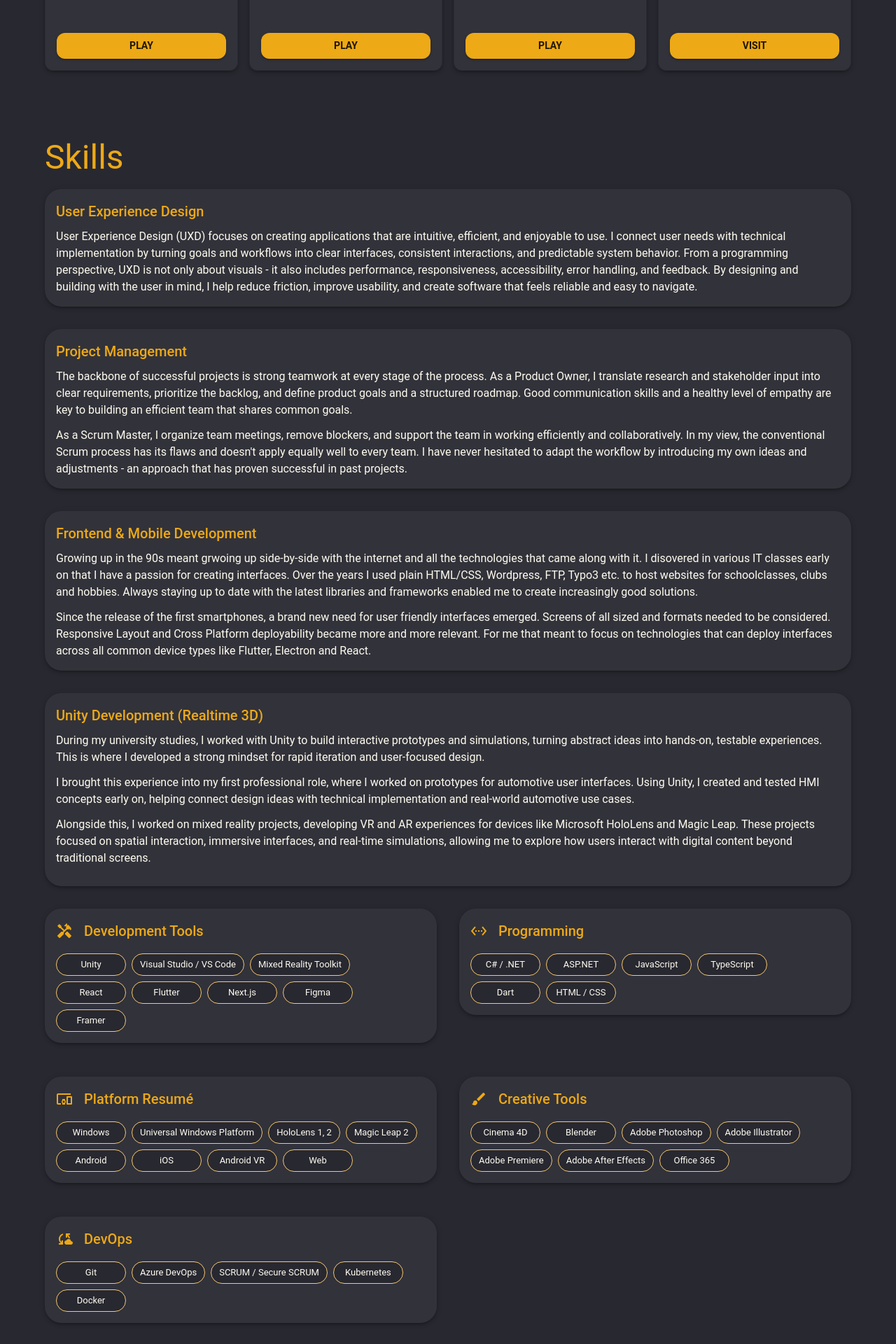
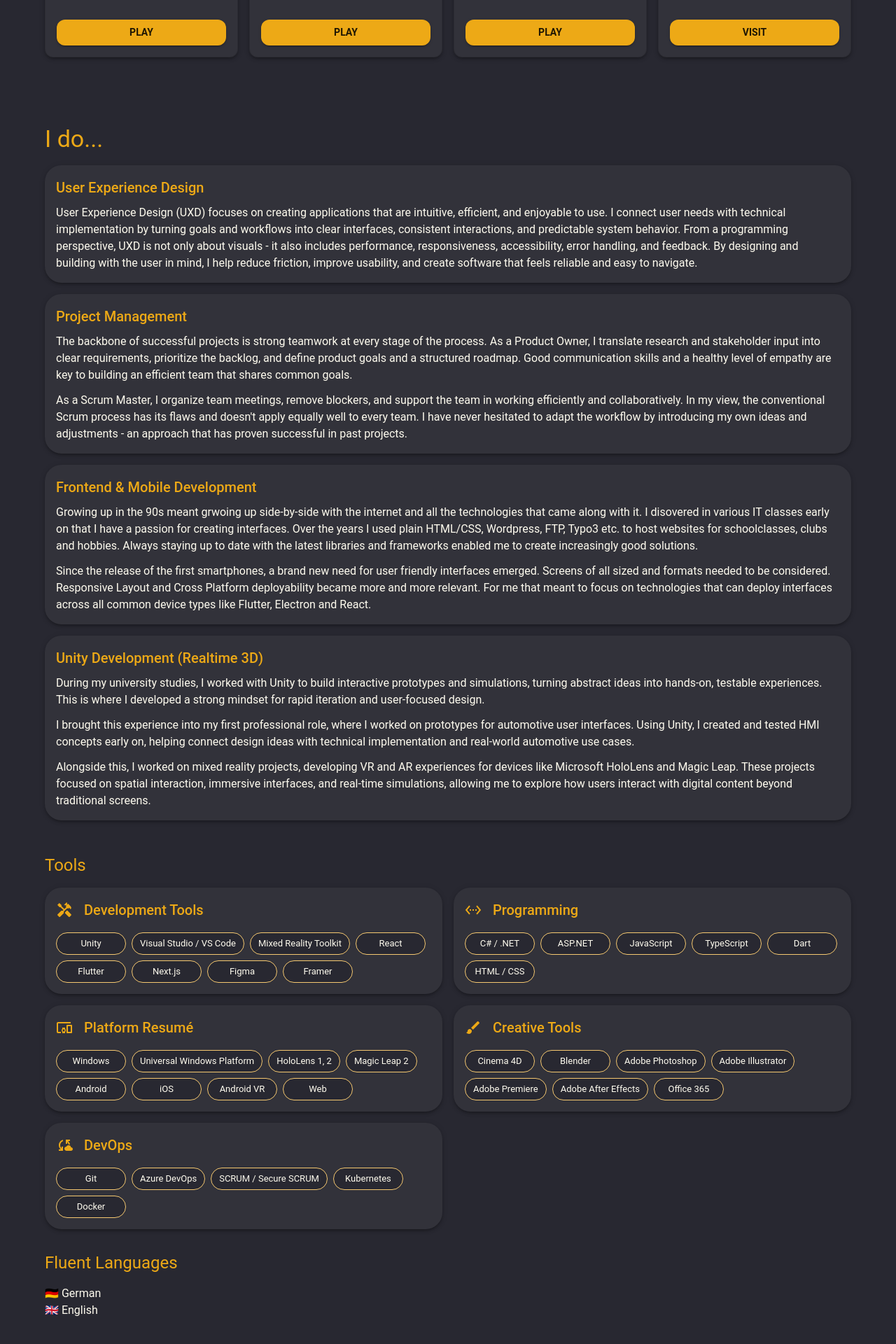
Before and after one commit to KarlSupertramp/HostNextJs, a Next.js app: page / in a window 1280 px wide. Shown: the part 780-2700 px from the top of the page at 70% size. Built offline with nearby package versions, Linux system fonts and the light colour scheme.

Commit message:
Minor layout changes

```diff
--- a/app/contact/page.tsx
+++ b/app/contact/page.tsx
@@ -43,7 +43,7 @@ export default function ContactPage() {
       {isSubPage && <BackButton />}
       <Container maxWidth="lg" sx={{ py: 6 }}>
           <Box sx={{ mb: 4 }}>
-              <Typography variant="h3" component="h1" sx={{ mb: 2 }}>
+              <Typography variant="h4" sx={{ mb: 2 }}>
                   {t("title")}
               </Typography>
               <Typography variant="body1" color="text.secondary">
--- a/app/layout.tsx
+++ b/app/layout.tsx
@@ -2,7 +2,7 @@ import * as React from "react";
 import { ThemeProvider } from "@mui/material/styles";
 import CssBaseline from "@mui/material/CssBaseline";
 import { Typography, Box, Container } from "@mui/material";
-import theme from "../theme";
+import theme from "./theme";
 import ClientIntlProvider from "../src/i18n/ClientIntlProvider";
 import {getMessages} from 'next-intl/server';
 
--- a/app/showroom/page.tsx
+++ b/app/showroom/page.tsx
@@ -131,7 +131,7 @@ export default function ShowroomPage() {
     <Box>
       {isSubPage && <BackButton />}
       <Container maxWidth="lg" sx={{ py: 6 }}>
-        <Typography variant="h3" component="h1" gutterBottom>
+        <Typography variant="h4" component="h1" gutterBottom>
           Showroom
         </Typography>
         <Typography variant="body1" color="text.secondary" paragraph>
--- a/app/skills/page.tsx
+++ b/app/skills/page.tsx
@@ -61,7 +61,7 @@ export default function SkillsPage() {
   ];
 
   const ChipSection = ({ title, items, icon }) => (
-    <Box sx={{ mb: 2, boxShadow: 3, bgcolor: "background.paper", p: 2, borderRadius: 2 }}>
+    <Box sx={{ boxShadow: 3, bgcolor: "background.paper", p: 2, borderRadius: 2 }}>
       <Stack spacing={2} direction="row" alignItems="center" mb={2}>
         {icon}
         <Typography variant="h6">{title}</Typography>
@@ -82,7 +82,7 @@ export default function SkillsPage() {
 
 
 const SkillArticle = ({ title, body } : {title: string, body: string}) => (
-  <Box sx={{ mb: 4, boxShadow: 3, bgcolor: "background.paper", p: 2, borderRadius: 2 }}>
+  <Box sx={{ mb: 2, boxShadow: 3, bgcolor: "background.paper", p: 2, borderRadius: 2 }}>
     <Typography mb={1} variant="h6">
       {title}
     </Typography>
@@ -109,11 +109,11 @@ const SkillArticle = ({ title, body } : {title: string, body: string}) => (
   const t = useTranslations('Skills');
 
   return (
-    <Box>
+    <Box bgcolor={"background.default"} >
       {isSubPage && <BackButton />}
       <Container maxWidth="lg" sx={{ py: 6 }}>
-        <Typography variant="h3" component="h1" gutterBottom>
-          Skills
+        <Typography variant="h4" component="h1" mb={2}>
+         {t("head")}
         </Typography>
 
        <SkillArticle
@@ -133,9 +133,12 @@ const SkillArticle = ({ title, body } : {title: string, body: string}) => (
           title="Unity Development (Realtime 3D)"
           body={`<p>${t("unity1")}</p>
                   <p>${t("unity2")}</p>
-                  <p>${t("unity3")}</p>`}/>
+                    ${t("unity3")}`}/>
 
-        <Grid container spacing={4}>
+        <Typography mt={6} mb={2} variant="h5" component="h1">
+          {t("tools")}
+        </Typography>
+        <Grid container spacing={2}>
           <Grid item xs={12} sm={6}>
             <ChipSection icon={<HandymanIcon />} title={t("devTools")} items={devTools} />
           </Grid>
--- a/theme.js
+++ b/app/theme.js
@@ -22,7 +22,7 @@ const theme = createTheme({
     background: {
         default: "#282831",
         paper: "#32323a",
-        blurry: "#9796919d"
+        blurry: "#32323a52"
       },
     text: {
       primary: "#eda916",
--- a/src/locales/de.json
+++ b/src/locales/de.json
@@ -17,11 +17,12 @@
     "unity2" : "Diese Erfahrung habe ich in meine erste berufliche Station mitgenommen, wo ich Prototypen für Automotive-Benutzeroberflächen entwickelt habe. Mit Unity konnte ich HMI-Konzepte früh simulieren und testen und so eine Brücke zwischen Design, technischer Umsetzung und realen Anwendungsfällen im Fahrzeug schlagen.",
     "unity3" : "Parallel dazu habe ich an Mixed-Reality-Projekten gearbeitet und VR- und AR-Erlebnisse für Geräte wie Microsoft HoloLens und Magic Leap entwickelt. Der Fokus lag dabei auf räumlicher Interaktion, immersiven Benutzeroberflächen und Echtzeitsimulationen, wodurch ich meine Fähigkeiten im Prototyping für neue, über klassische Bildschirme hinausgehende Plattformen weiter ausbauen konnte.",
 
+    "head" : "Tätigkeiten",
     "devTools": "Entwicklungs-Tools",
     "programming": "Programmierung",
     "platforms": "Plattform Resumé",
     "creativeTools": "Kreativ-Tools",
-
+    "tools" : "Werkzeug",
     "fluentLanguages": "Fließende Sprachen",
     "en": "Englisch",
     "de": "Deutsch"
--- a/src/locales/en.json
+++ b/src/locales/en.json
@@ -7,7 +7,7 @@
     "cubePuzzleDescription": "Recreating the famous cube puzzle hardly anyone can solve. I wanted it to have a realistic look and feel and straight forward contolls."
   },
   "Skills" : {
-  	"ux1" : "User Experience Design (UXD) focuses on creating applications that are intuitive, efficient, and enjoyable to use. I connect user needs with technical implementation by turning goals and workflows into clear interfaces, consistent interactions, and predictable system behavior. From a programming perspective, UXD is not only about visuals - it also includes performance, responsiveness, accessibility, error handling, and feedback. By designing and building with the user in mind, I help reduce friction, improve usability, and create software that feels reliable and easy to navigate.",
+    "ux1" : "User Experience Design (UXD) focuses on creating applications that are intuitive, efficient, and enjoyable to use. I connect user needs with technical implementation by turning goals and workflows into clear interfaces, consistent interactions, and predictable system behavior. From a programming perspective, UXD is not only about visuals - it also includes performance, responsiveness, accessibility, error handling, and feedback. By designing and building with the user in mind, I help reduce friction, improve usability, and create software that feels reliable and easy to navigate.",
 
     "management1": "The backbone of successful projects is strong teamwork at every stage of the process. As a Product Owner, I translate research and stakeholder input into clear requirements, prioritize the backlog, and define product goals and a structured roadmap. Good communication skills and a healthy level of empathy are key to building an efficient team that shares common goals.",
   	"management2": "As a Scrum Master, I organize team meetings, remove blockers, and support the team in working efficiently and collaboratively. In my view, the conventional Scrum process has its flaws and doesn't apply equally well to every team. I have never hesitated to adapt the workflow by introducing my own ideas and adjustments - an approach that has proven successful in past projects.",
@@ -19,11 +19,12 @@
     "unity2" : "I brought this experience into my first professional role, where I worked on prototypes for automotive user interfaces. Using Unity, I created and tested HMI concepts early on, helping connect design ideas with technical implementation and real-world automotive use cases.",
     "unity3" : "Alongside this, I worked on mixed reality projects, developing VR and AR experiences for devices like Microsoft HoloLens and Magic Leap. These projects focused on spatial interaction, immersive interfaces, and real-time simulations, allowing me to explore how users interact with digital content beyond traditional screens.",
 
+    "head" : "I do...",
     "devTools" : "Development Tools",
     "programming" : "Programming",
     "platforms" : "Platform Resumé",
     "creativeTools" : "Creative Tools",
-
+    "tools" : "Tools",
     "fluentLanguages" : "Fluent Languages",
     "en" : "English",
     "de" : "German"
```
